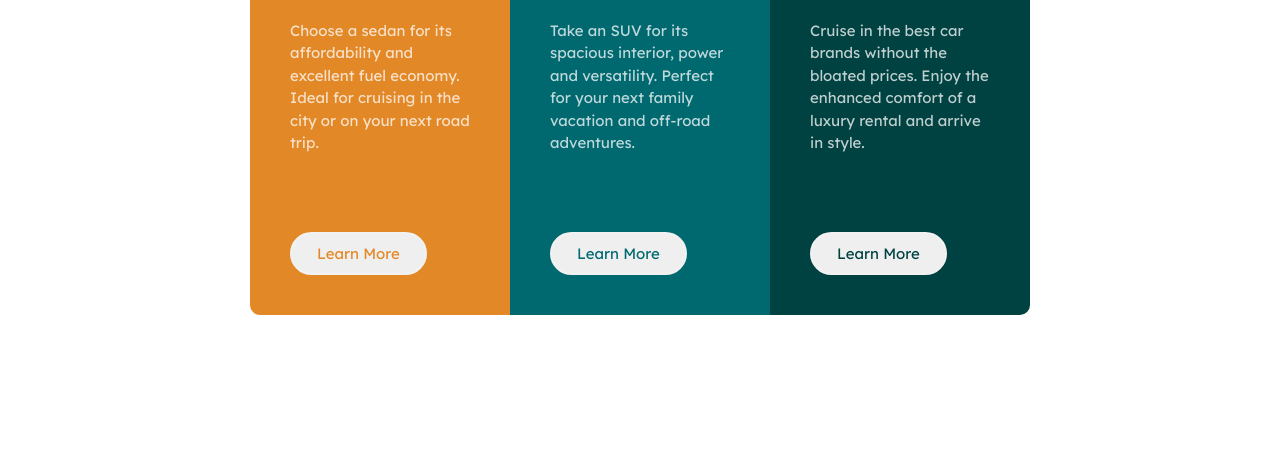
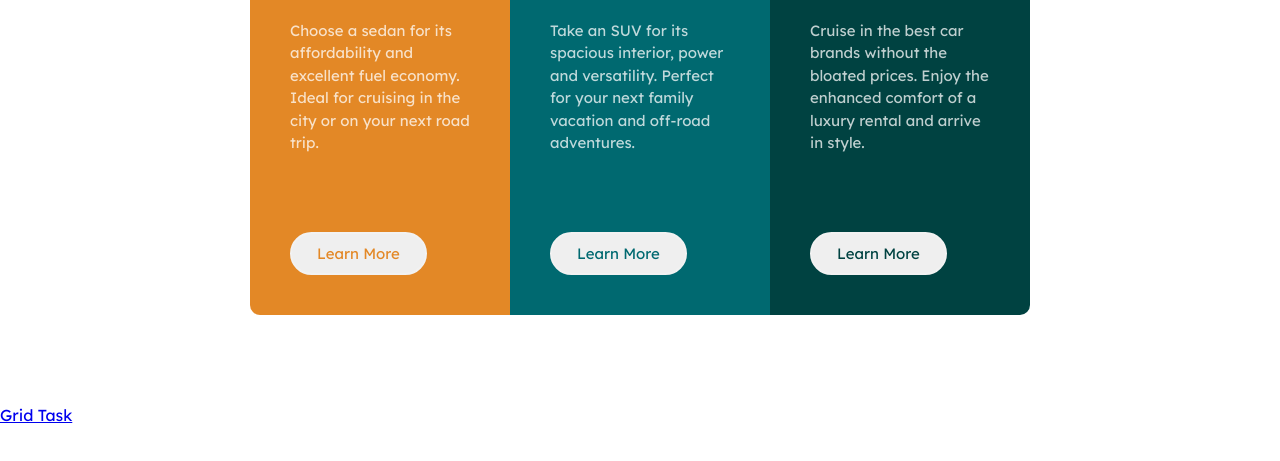
Before and after one commit to Chincoboi/grid-flex, a plain HTML site: page index.html in a window 1280 px wide. Shown: the part 225-686 px from the top of the page. Drawn offline with Linux system fonts and the light colour scheme.

Commit message:
Update and rename flex.html to index.html

```diff
--- a/flex.html
+++ b/index.html
@@ -53,5 +53,6 @@
 
         </div>
     </main>
+    <a href="grid.html">Grid Task</a
 </body>
 </html>
```
